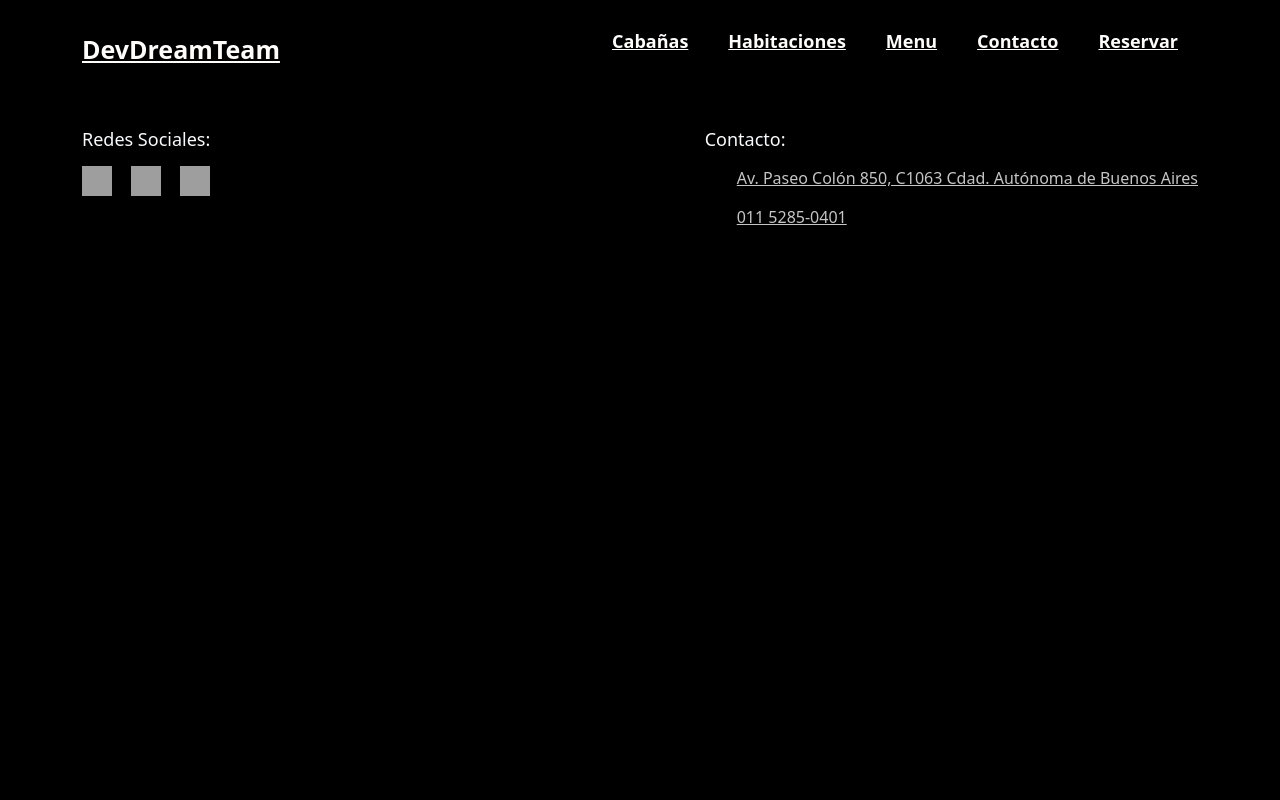
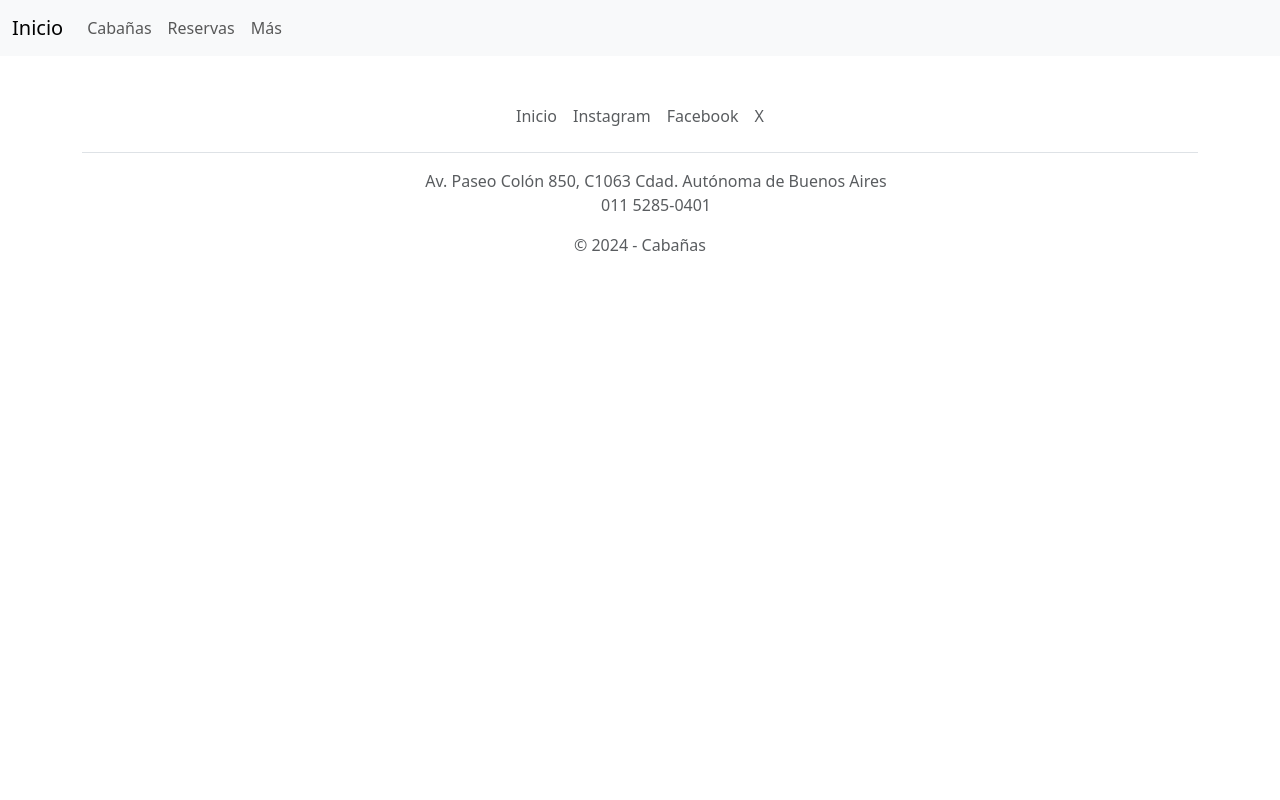
Before and after one commit to tompivel/tp-ids, a Flask app: template frontend/templates/base.html in a window 1280 px wide. Run offline with Flask 3, Linux system fonts and the light colour scheme; the template is opened without the code that fills it, so the values that code supplies are empty; grey boxes are pictures that could not be loaded.

Commit message:
se creo el nuevo base.html

```diff
--- a/frontend/templates/base.html
+++ b/frontend/templates/base.html
@@ -1,53 +1,64 @@
-<!DOCTYPE html>
+<!doctype html>
+
 <html lang="es">
 <head>
-        <meta charset="UTF-8">
-        <meta name="viewport" content="width=device-width, initial-scale=1.0">
+<meta charset="utf-8">
+<meta name="viewport" content="width=device-width, initial-scale=1">
+
+    <title>Cabañas</title>
+    <link href="https://cdn.jsdelivr.net/npm/bootstrap@5.3.2/dist/css/bootstrap.min.css" rel="stylesheet" integrity="sha384-T3c6CoIi6uLrA9TneNEoa7RxnatzjcDSCmG1MXxSR1GAsXEV/Dwwykc2MPK8M2HN" crossorigin="anonymous">
+
+    <nav class="navbar navbar-expand-lg bg-body-tertiary">
+
+        <div class="container-fluid">
+            <a class="navbar-brand" href="">Inicio</a>
+
+            <button class="navbar-toggler" type="button" data-bs-toggle="collapse" data-bs-target="#navbarNav" aria-controls="navbarNav" aria-expanded="false" aria-label="Toggle navigation">
+            <span class="navbar-toggler-icon"></span>
+            </button>
+
+            <div class="collapse navbar-collapse" id="navbarNav">
+                <ul class="navbar-nav">
+                    <li class="nav-item">
+                        <a class="nav-link" href="#">Cabañas</a>
+                    </li>
+                    <li class="nav-item">
+                        <a class="nav-link" href="#">Reservas</a>
+                    </li>
+                    <li class="nav-item">
+                        <a class="nav-link" href="#">Más</a>
+                    </li>
+                </ul>
+
+            </div>
+        </div>
+
+    </nav>
     {% block head %}
 
     {% endblock %}
-        <link rel="stylesheet" href="{{ url_for('static', filename='css/style.css') }}">
-        <!--Bootstrap-->
-        <link href="https://cdn.jsdelivr.net/npm/bootstrap@5.3.3/dist/css/bootstrap.min.css" rel="stylesheet" integrity="sha384-QWTKZyjpPEjISv5WaRU9OFeRpok6YctnYmDr5pNlyT2bRjXh0JMhjY6hW+ALEwIH" crossorigin="anonymous">
 </head>
 <body>
-        <header class="header">
-            <div class="menu container">
-                <a href="#" class="logo" > DevDreamTeam</a>
-                <nav class="navbar">
-                    <ul>
-                        <li><a href="{{ url_for('cabins') }}">Cabañas</a></li>
-                        <li><a href="{{ url_for('habitaciones') }}">Habitaciones</a></li>
-                        <li><a href="#">Menu</a></li>
-                        <li><a href="#">Contacto</a></li>
-                        <li><a href="#">Reservar</a></li>
-                    </ul>
-                </nav>
-            </div>
-        </header>
     {% block body %}
 
     {% endblock %}
+    <script src="https://cdn.jsdelivr.net/npm/bootstrap@5.3.2/dist/js/bootstrap.bundle.min.js" integrity="sha384-C6RzsynM9kWDrMNeT87bh95OGNyZPhcTNXj1NW7RuBCsyN/o0jlpcV8Qyq46cDfL" crossorigin="anonymous"></script>
 </body>
-    <footer class="footer">
-        <div class="footer-content container">
-            <div class="link">
-                <div class="logos">
-                    <h3>Redes Sociales:</h3>
-                    <ul>
-                        <li><a href="https://www.instagram.com/ingenieriauba/"><img src="https://cms.fi.uba.ar/uploads/instagram_logo_99a4960c09.png" class="redsocial"></a></li>
-                        <li><a href="https://www.facebook.com/ingenieriauba/?locale=es_LA"><img src="https://cms.fi.uba.ar/uploads/facebook_512_1_76f0645387.png" class="redsocial"></a></li>
-                        <li><a href="https://twitter.com/ingenieriauba?ref_src=twsrc%5Egoogle%7Ctwcamp%5Eserp%7Ctwgr%5Eauthor"><img src="https://cms.fi.uba.ar/uploads/TW_Mesa_de_trabajo_1_0643126d0d.png" class="redsocial"></a></li>
+
+<div class="container">
+    <footer class="py-3 my-4">
+        <ul class="nav justify-content-center border-bottom pb-3 mb-3">
+            <li class="nav-item"><a href="#" class="nav-link px-2 text-body-secondary">Inicio</a></li>
+            <li class="nav-item"><a href="https://www.instagram.com/ingenieriauba/" class="nav-link px-2 text-body-secondary">Instagram</a></li>
+            <li class="nav-item"><a href="https://www.facebook.com/ingenieriauba/?locale=es_LA" class="nav-link px-2 text-body-secondary">Facebook</a></li>
+            <li class="nav-item"><a href="https://twitter.com/ingenieriauba?ref_src=twsrc%5Egoogle%7Ctwcamp%5Eserp%7Ctwgr%5Eauthor" class="nav-link px-2 text-body-secondary">X</a></li>
         </ul>
+        <ul class="text-center">
+            <li class="nav-item nav-link px-2 text-body-secondary" >Av. Paseo Colón 850, C1063 Cdad. Autónoma de Buenos Aires</li>
+            <li class="nav-item nav-link px-2 text-body-secondary">011 5285-0401</li>
+        </ul>
+        <p class="text-center text-body-secondary">© 2024 - Cabañas</p>
+    </footer>
 </div>
-            </div>
-            <div class="link">
-                <h3>Contacto:</h3>
-                <ul>
-                    <li><a href="#">Av. Paseo Colón 850, C1063 Cdad. Autónoma de Buenos Aires</a></li>
-                    <li><a href="#">011 5285-0401</a></li>
-                </ul>
-            </div>
-        </div>
-    </footer>
+
 </html>
```
Lines whose indentation alone changed are shown as unchanged.
